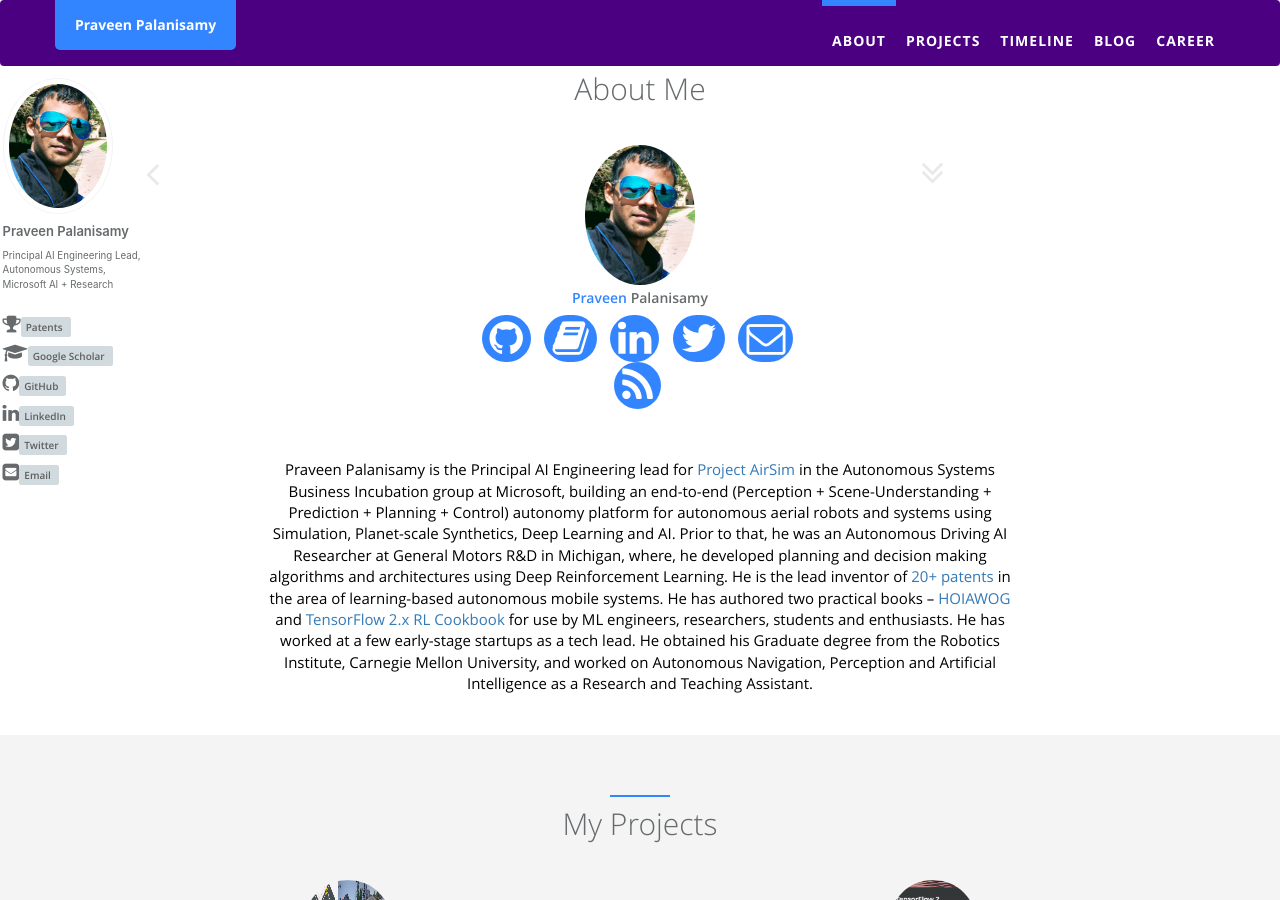
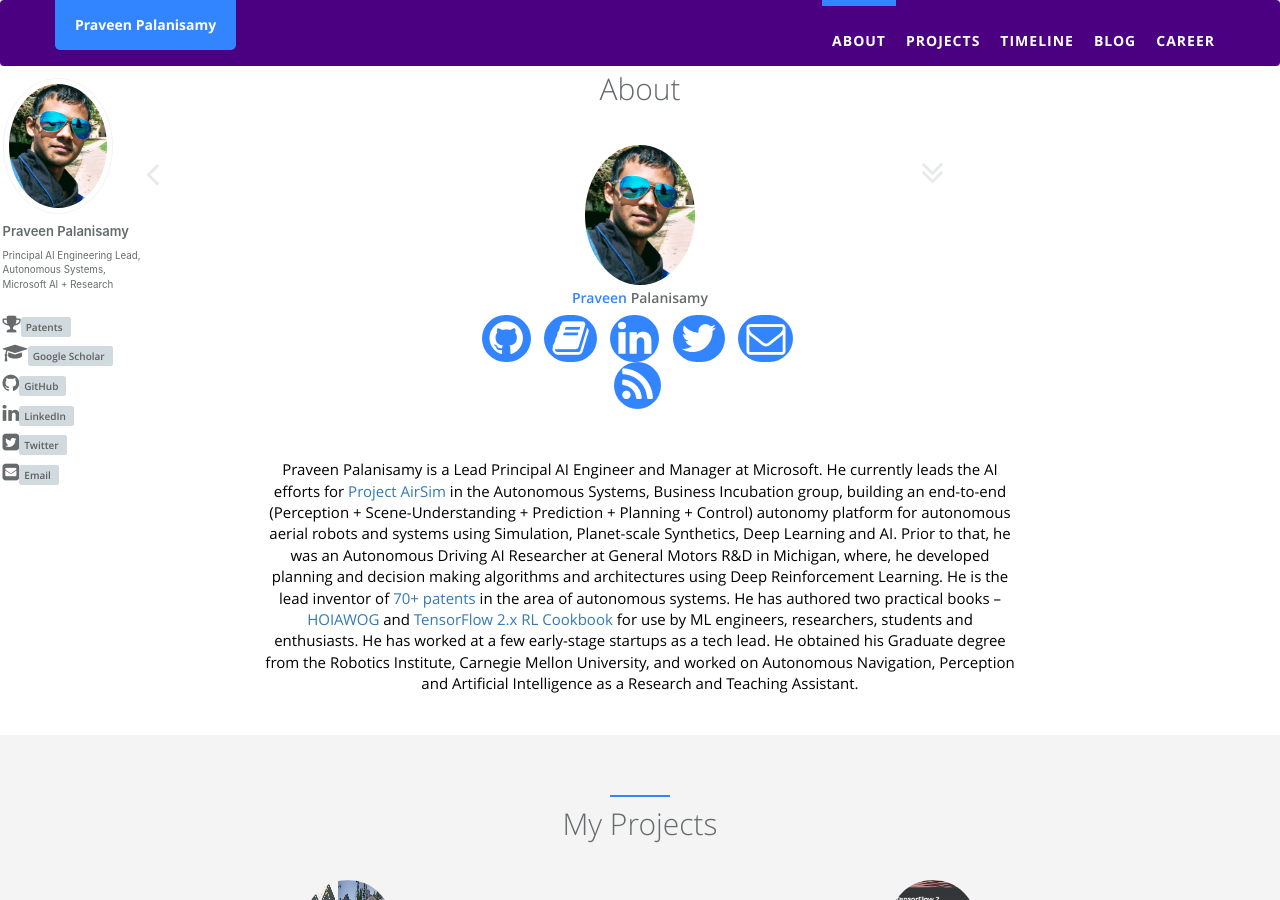
Before and after one commit to praveen-palanisamy/praveen-palanisamy.github.io, a Jekyll site: the page built from index.html, in a window 1280 px wide and 900 px high. Built offline with Jekyll 4.4.1, drawn with Linux system fonts in a browser that asks for light colours.

```diff
--- a/_config.yml
+++ b/_config.yml
@@ -34,7 +34,7 @@ author:
   skill_icon2:
     # - name: icon-azure
     - name: fa-angle-double-down
-  desc: Praveen Palanisamy is the Principal AI Engineering lead for [Project AirSim](https://aka.ms/airsim) in the Autonomous Systems Business Incubation group at Microsoft, building an end-to-end (Perception + Scene-Understanding + Prediction + Planning + Control) autonomy platform for autonomous aerial robots and systems using Simulation, Planet-scale Synthetics, Deep Learning and AI. Prior to that, he was an Autonomous Driving AI Researcher at General Motors R&D in Michigan, where, he developed planning and decision making algorithms and architectures using Deep Reinforcement Learning. He is the lead inventor of [20+ patents](https://patents.google.com/?inventor=Praveen+Palanisamy) in the area of learning-based autonomous mobile systems. He has authored two practical books -- [HOIAWOG](https://praveenp.com/deeprl/2018/12/12/hoiawog.html) and [TensorFlow 2.x RL Cookbook](https://praveenp.com/deeprl/2021/01/24/tensorflow-2.x-reinforcement-learning-cookbook.html) for use by ML engineers, researchers, students and enthusiasts. He has worked at a few early-stage startups as a tech lead. He obtained his Graduate degree from the Robotics Institute, Carnegie Mellon University, and worked on Autonomous Navigation, Perception and Artificial Intelligence as a Research and Teaching Assistant.
+  desc: Praveen Palanisamy is a Lead Principal AI Engineer and Manager at Microsoft. He currently leads the AI efforts for [Project AirSim](https://aka.ms/airsim) in the Autonomous Systems, Business Incubation group, building an end-to-end (Perception + Scene-Understanding + Prediction + Planning + Control) autonomy platform for autonomous aerial robots and systems using Simulation, Planet-scale Synthetics, Deep Learning and AI. Prior to that, he was an Autonomous Driving AI Researcher at General Motors R&D in Michigan, where, he developed planning and decision making algorithms and architectures using Deep Reinforcement Learning. He is the lead inventor of [70+ patents](https://link.lens.org/NsO8YdGEyxc) in the area of autonomous systems. He has authored two practical books -- [HOIAWOG](https://praveenp.com/deeprl/2018/12/12/hoiawog.html) and [TensorFlow 2.x RL Cookbook](https://praveenp.com/deeprl/2021/01/24/tensorflow-2.x-reinforcement-learning-cookbook.html) for use by ML engineers, researchers, students and enthusiasts. He has worked at a few early-stage startups as a tech lead. He obtained his Graduate degree from the Robotics Institute, Carnegie Mellon University, and worked on Autonomous Navigation, Perception and Artificial Intelligence as a Research and Teaching Assistant.
   short_bio: Principal AI Engineering Lead,<br> Autonomous Systems,<br> Microsoft AI + Research
   location: ""
 
--- a/_includes/sections/about.html
+++ b/_includes/sections/about.html
@@ -2,7 +2,7 @@
   <div class="row m-b-lg">
     <div class="col-lg-12 text-center">
       <div class="navy-line"></div>
-      <h1><span data-i18n="about_me.about_me">About Me</span></h1>
+      <h1><span data-i18n="about_me.about_me">About</span></h1>
     </div>
   </div>
   <div class="row">
```
Also changed, not shown: other parts of _includes/sections/about.html (+5 -1 lines).
